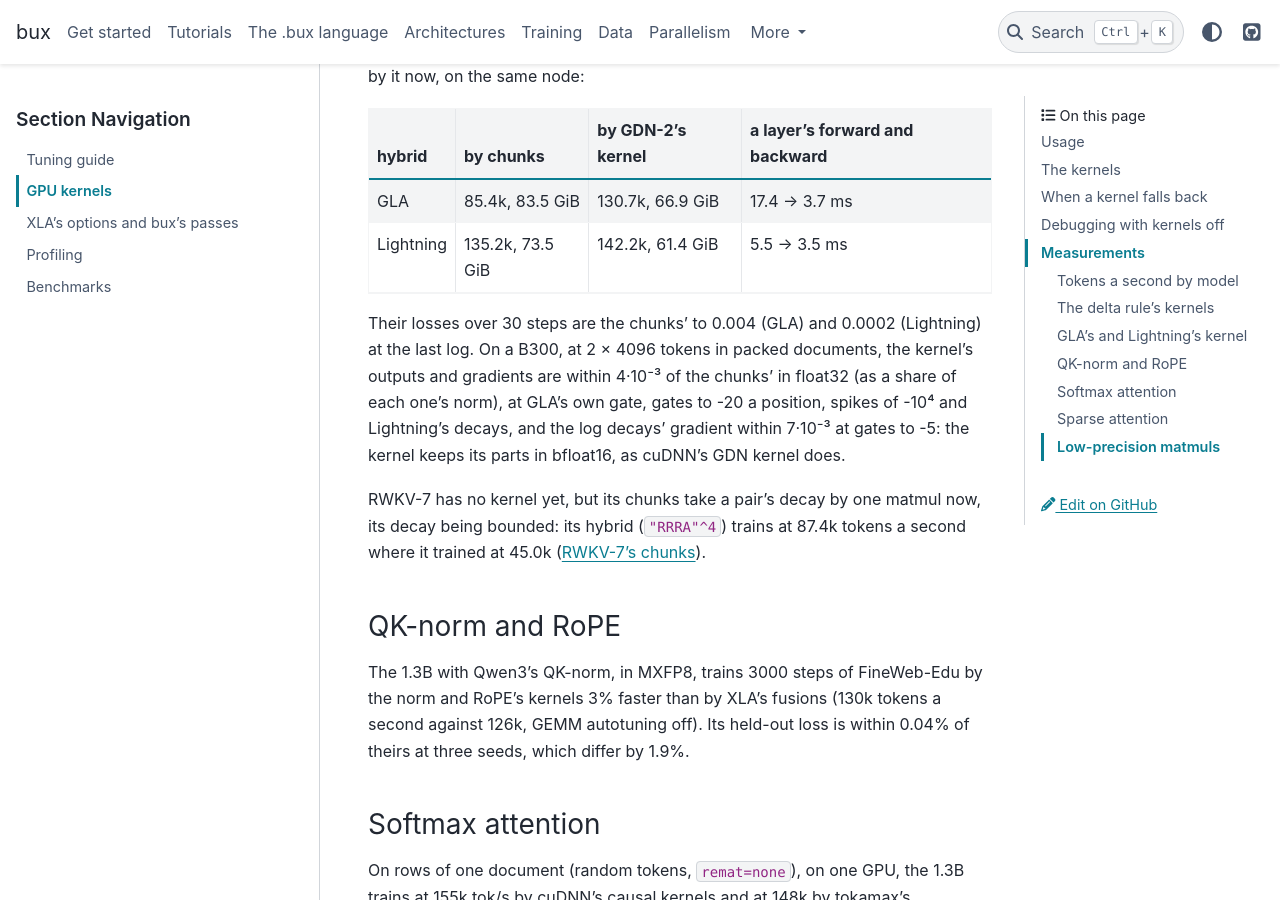
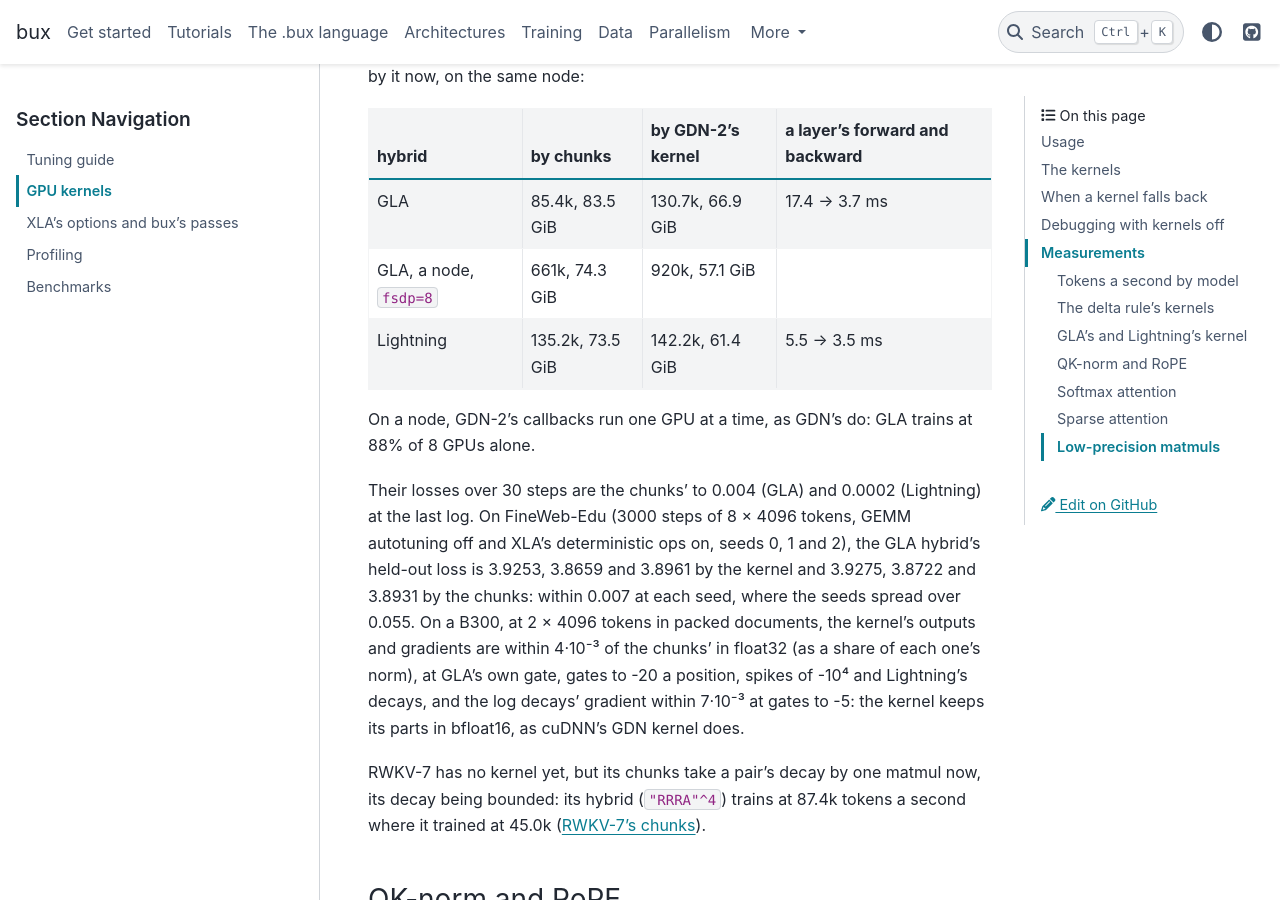
Before and after one commit to pilot7747/bux, a Sphinx documentation site: the page built from docs/performance/kernels.md, in a window 1280 px wide and 900 px high, scrolled down 8974 px. Built offline with Sphinx 7.4.7 and the PyData theme 0.15.4, drawn with Linux system fonts in a browser that asks for light colours.

Commit message:
Docs: GLA's and RWKV-7's hybrids on a node (fsdp=8: 661k -> 920k and 354k -> 690k tokens a second), and their held-out losses on FineWeb-Edu, those of the chunks within the seeds' spread
Co-Authored-By: Claude Opus 5.5 <noreply@anthropic.com>

```diff
--- a/docs/performance/kernels.md
+++ b/docs/performance/kernels.md
@@ -177,10 +177,17 @@ on the same node:
 | hybrid | by chunks | by GDN-2's kernel | a layer's forward and backward |
 |--------|-----------|-------------------|--------------------------------|
 | GLA | 85.4k, 83.5 GiB | 130.7k, 66.9 GiB | 17.4 → 3.7 ms |
+| GLA, a node, `fsdp=8` | 661k, 74.3 GiB | 920k, 57.1 GiB | |
 | Lightning | 135.2k, 73.5 GiB | 142.2k, 61.4 GiB | 5.5 → 3.5 ms |
 
+On a node, GDN-2's callbacks run one GPU at a time, as GDN's do: GLA trains at 88% of
+8 GPUs alone.
+
 Their losses over 30 steps are the chunks' to 0.004 (GLA) and 0.0002 (Lightning) at
-the last log. On a B300, at 2 × 4096 tokens in packed documents, the kernel's outputs
+the last log. On FineWeb-Edu (3000 steps of 8 × 4096 tokens, GEMM autotuning off and
+XLA's deterministic ops on, seeds 0, 1 and 2), the GLA hybrid's held-out loss is
+3.9253, 3.8659 and 3.8961 by the kernel and 3.9275, 3.8722 and 3.8931 by the chunks:
+within 0.007 at each seed, where the seeds spread over 0.055. On a B300, at 2 × 4096 tokens in packed documents, the kernel's outputs
 and gradients are within 4·10⁻³ of the chunks' in float32 (as a share of each one's
 norm), at GLA's own gate, gates to -20 a position, spikes of -10⁴ and Lightning's
 decays, and the log decays' gradient within 7·10⁻³ at gates to -5: the kernel keeps
```
Also changed, not shown: docs/parallelism/recurrence.md (+4 -1 lines).
